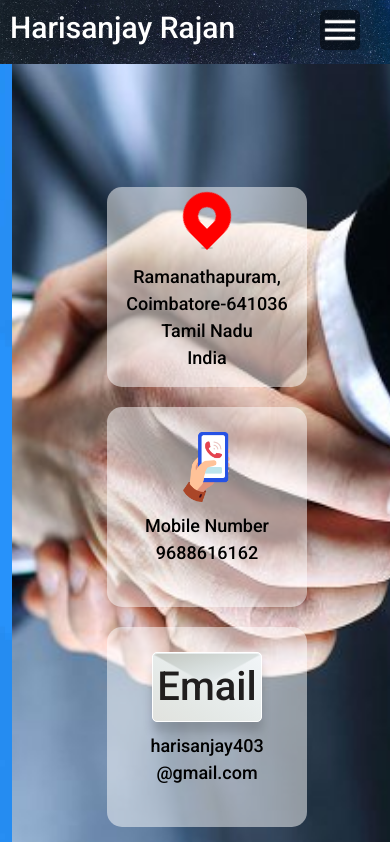
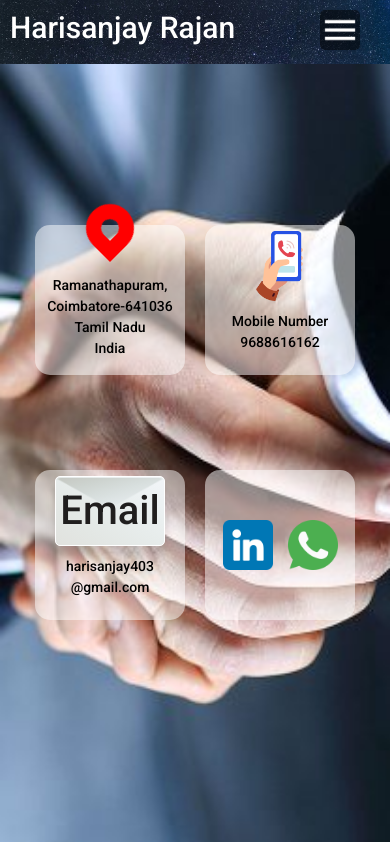
Before and after one commit to Harisanjay403/ReactPractice, a React (Vite) app in the folder portfolio/: page /contact in a window 390 px wide. Shown: the top 842 px of the page. Built offline with nearby package versions, Linux system fonts and the light colour scheme.

Commit message:
responsive website done

```diff
--- a/portfolio/src/Contact.css
+++ b/portfolio/src/Contact.css
@@ -254,14 +254,25 @@
 .socialmedia img{
   height:70px;
   width:70px;
-  position: relative;
-
-
-
 }
 
 @media(max-width:576px){
-  .address p {
-    z-index: 0;
+  .address,
+  .email,
+  .phone,
+  .socialmedia{
+    height:150px;
+    width:150px;
   }
+
+  .socialmedia img{
+    height:50px;
+    width:50px;
+  }
+
+  .address p,
+.phone p,
+.email p,span {
+  font-size: 14px;
 }
+}
--- a/portfolio/src/Contact.jsx
+++ b/portfolio/src/Contact.jsx
@@ -9,23 +9,23 @@ export const Contact = () =>{
 
     return(
         <>
-        <Container>
+        <Container >
             <Row>
-                <Col>
+                <Col xs={12} className="p-0">
 
                     <div className="contact-container">
                         <div className="contacts" >
-                            <div className="address box" data-aos="flip-left" data-aos-duration="1500">
+                            <div className="address box col-6" data-aos="flip-left" data-aos-duration="1500">
                                 <div class="loader"></div>
                                 <p>Ramanathapuram,<br />Coimbatore-641036 <br />Tamil Nadu <br /> India</p>
                             </div>
 
-                            <div className="phone box" data-aos="flip-down" data-aos-duration="1500">
+                            <div className="phone box col-6" data-aos="flip-down" data-aos-duration="1500">
                                 <Image src={mobilepng} alt="mobile-icon" />
                                 <p>Mobile Number <br />9688616162</p>
                             </div>
 
-                            <div className="email box" data-aos="flip-up" data-aos-duration="1500">
+                            <div className="email box col-6" data-aos="flip-up" data-aos-duration="1500">
                                 <div class="icon">
                                 <div class="tooltip-container">
                                     <span class="tooltip">Harisanjay Rajan</span>
@@ -35,7 +35,7 @@ export const Contact = () =>{
                                 <p>harisanjay403 <br />@gmail.com</p>
                             </div>
 
-                            <div className="socialmedia box" data-aos="flip-right" data-aos-duration="1500">
+                            <div className="socialmedia box col-6" data-aos="flip-right" data-aos-duration="1500">
                                 <div className="linkedin">
                                 <Link to={'https://www.linkedin.com/in/harisanjay-rajan-hari62'}> <Image src={linkedinlogo} alt="" /></Link>
                                 </div>
--- a/portfolio/src/Footer.css
+++ b/portfolio/src/Footer.css
@@ -43,6 +43,7 @@ a{
 
 .lists ul li a{
     text-decoration: none;
+    color:#fff;
 }
 
 .logos{
--- a/portfolio/src/Header.css
+++ b/portfolio/src/Header.css
@@ -74,7 +74,7 @@
     position:absolute;
     top:0px;
     right:0px;
-    transition: all 0.5s linear;
+    transition: all 0.3s linear;
     display:none;
     z-index:1000 ;
 }
--- a/portfolio/src/Resume.css
+++ b/portfolio/src/Resume.css
@@ -1,7 +1,7 @@
 @import url('https://fonts.googleapis.com/css2?family=Roboto:ital,wght@0,100;0,300;0,400;0,500;0,700;0,900;1,100;1,300;1,400;1,500;1,700;1,900&display=swap');
 
 *{
-    padding: 0px;
+    padding:0px;
     margin:0px;
     box-sizing: border-box;
     font-family: "Roboto", serif;
@@ -14,6 +14,7 @@
     display: flex;
     justify-content: center;
     align-items:center;
+    position: relative;
     margin-top: 70px;
 }
 .resume-container a {
@@ -22,8 +23,8 @@
     font-weight: 500;
     border-radius: 30px;
     position: fixed;
-    bottom:10px;
-    right:10px;
+    top:100px;
+    right:40px;
     text-decoration: none;
     padding:6px 10px;
 }
@@ -35,12 +36,11 @@
 }
 
 .resume-container img{
-    /* height:100%;*/
+    height:auto;
     width:90%;
 }
 
-@media(max-width:576px){
-    .resume-container a{
-        bottom:30%;
-    }
+.resume-container a img{
+    height:20px;
+    width:20px;
 }
--- a/portfolio/src/Resume.jsx
+++ b/portfolio/src/Resume.jsx
@@ -1,5 +1,5 @@
 import "./Resume.css"
-import bmi from './assets/bg_img.jpg'
+import download_icon from './assets/download_icon.png'
 import pdf from './assets/HarisanjayRajanResume.pdf'
 import HarisanjayRajanResume from './assets/HarisanjayRajanResume.jpg'
 import { Container, Row, Col, Image} from 'react-bootstrap'
@@ -9,10 +9,10 @@ export const Resume = () =>{
         <>
         <Container>
             <Row>
-                <Col xs={12}>
+                <Col xs={12} className="p-0">
                     <div className="resume-container">
                         <img src={HarisanjayRajanResume} alt="Resume" />
-                        <a href={pdf} download>Download Resume</a>
+                        <a href={pdf} download><Image src={download_icon}/></a>
                     </div>
                 </Col>
             </Row>
```
Also changed, not shown: portfolio/src/assets/download_icon.png (added).
